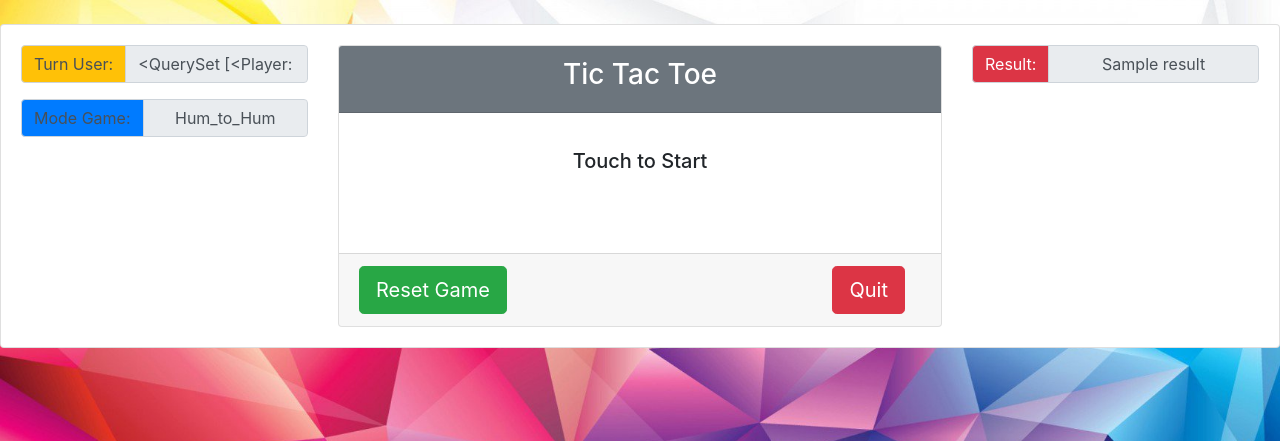
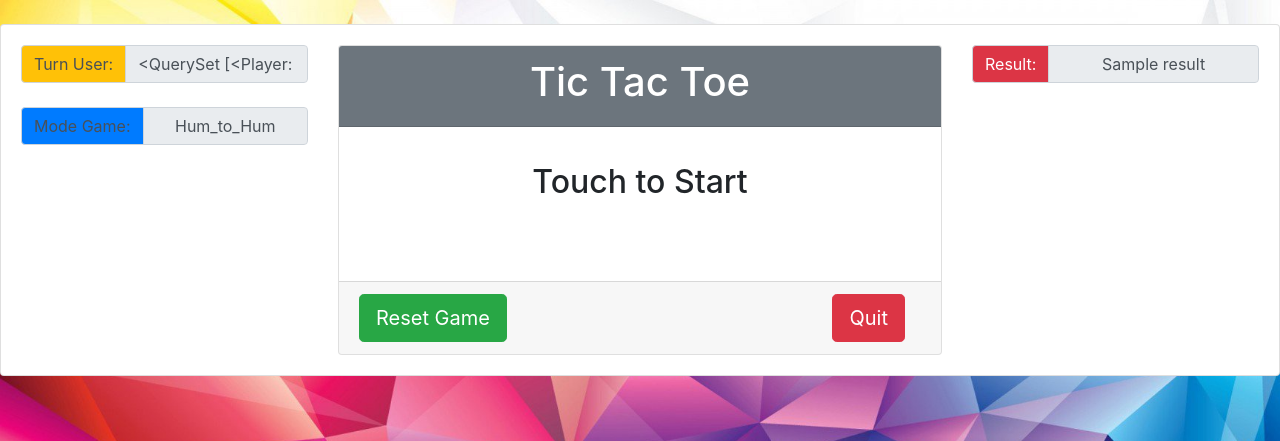
Before and after one commit to df2017/tictactoe, a Django app: template templates/board/board.html in a window 1280 px wide. Shown: the top 441 px of the page. Run offline with Django 3.2, Linux system fonts and the light colour scheme; data comes from the database, SQL or seed files in the repository; tables that the repository leaves empty hold one stand-in row (values such as "Sample post"); the template is opened without the code that fills it: values that come from a table or form of the project are taken from there, most other values are stand-ins (such as "Sample title", 1, 10 or a date in 2020); parts of the project's set-up code (start-up, migrations or seed data) failed here and were passed over; some libraries are stand-ins or nearby versions.

Commit message:
Update board.html

```diff
--- a/templates/board/board.html
+++ b/templates/board/board.html
@@ -6,21 +6,21 @@
         <div class="row">
             <div class="col-xl-3">
                 {% if players == "O" %}
-                <div class="input-group mb-3">
+                <div class="input-group mb-4">
                     <div class="input-group-prepend ">
                         <span class="input-group-text text-black bg-warning">Turn User: </span>
                     </div>
                     <input type="text" class="form-control text-center" value="{{players}} (Circle)" disabled>
                 </div>
                 {% else %}
-                <div class="input-group mb-3">
+                <div class="input-group mb-4">
                     <div class="input-group-prepend ">
                         <span class="input-group-text text-black bg-warning">Turn User: </span>
                     </div>
                     <input type="text" class="form-control text-center" value="{{players}} (Cross)" disabled>
                 </div>
                 {% endif %}
-                 <div class="input-group mb-3">
+                 <div class="input-group mb-4">
                     <div class="input-group-prepend ">
                         <span class="input-group-text text-black bg-primary">Mode Game: </span>
                     </div>
@@ -33,10 +33,10 @@
             <div class="col-xl-6">
                 <div class="card text-center">
                     <div class="card-header text-white bg-secondary mb-3">
-                        <h3>Tic Tac Toe</h3>
+                        <h1>Tic Tac Toe</h1>
                     </div>
                     <div class="card-body">
-                        <h5 class="card-title">Touch to Start</h5>
+                        <h2 class="card-title">Touch to Start</h2>
                         <br>
                         <br>
                         {% if not result %}
```
